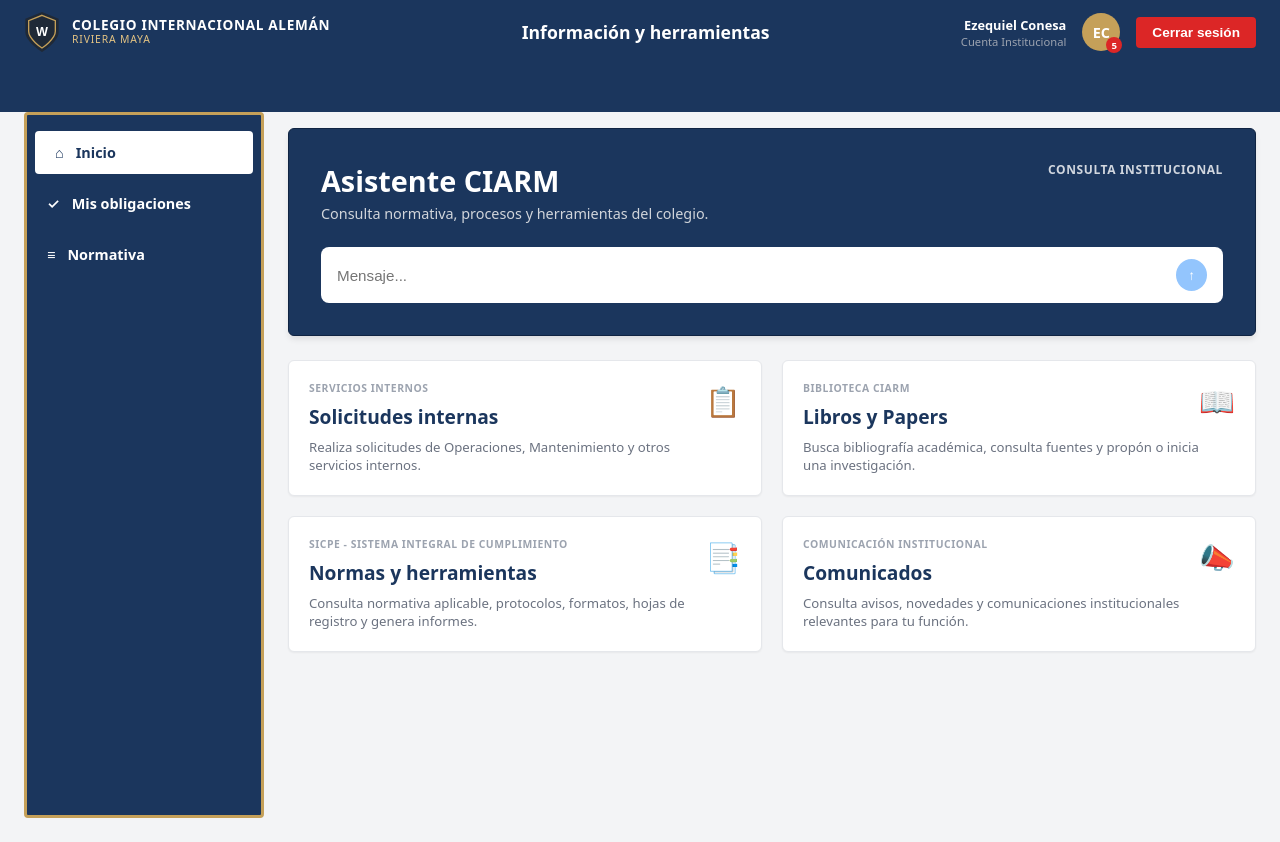
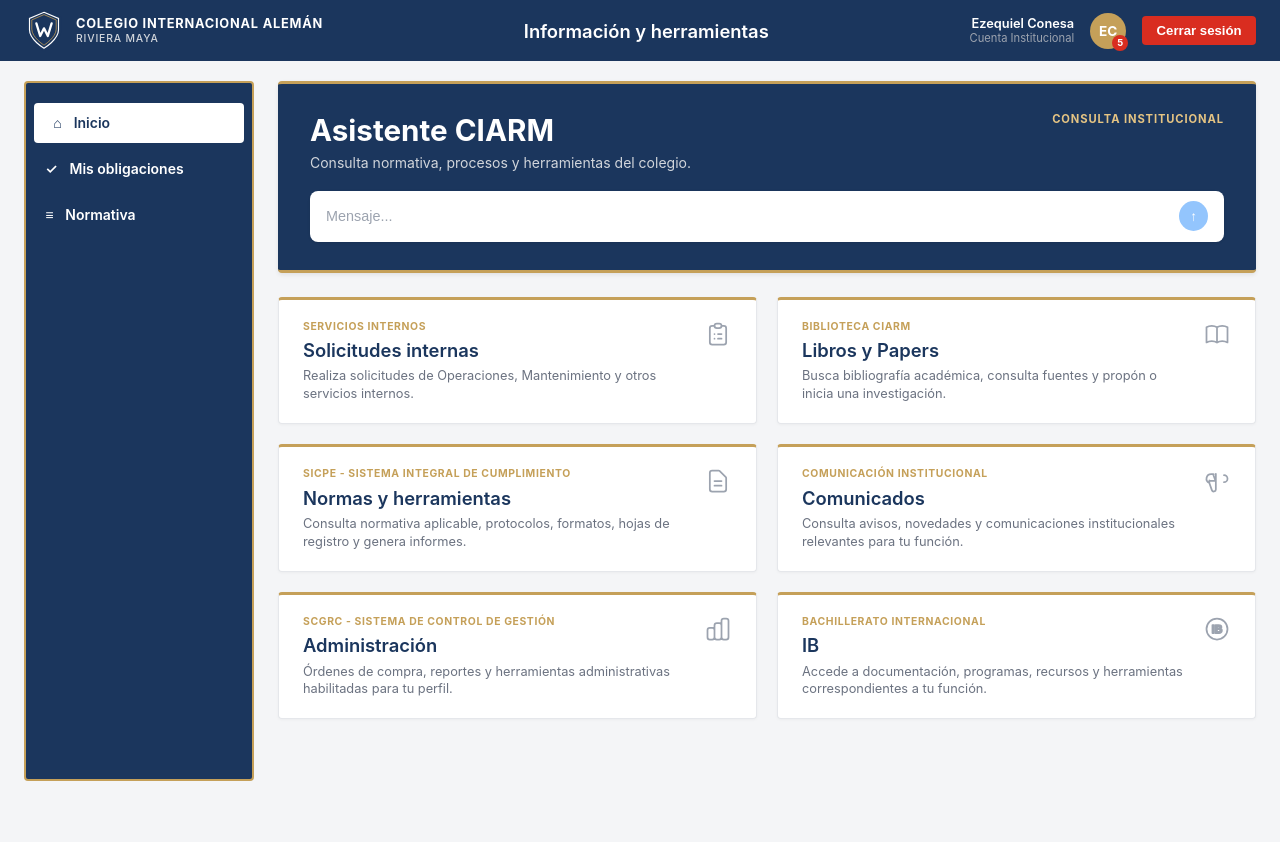
Before and after one commit to econesa-source/Portal-CIARM, a plain HTML site: page index.html in a window 1280 px wide. After the commit the page ends 801 px from the top, so only its background shows below. Drawn offline with Linux system fonts and the light colour scheme.

Commit message:
style: Réplica exacta 100% de CIARM con 6 módulos, bordes dorados superiores y escudo oficial SVG

```diff
--- a/assets/css/ciarm-theme.css
+++ b/assets/css/ciarm-theme.css
@@ -1,15 +1,15 @@
-/* Identidad Visual Real - Portal CIARM Riviera Maya */
+/* Identidad Visual Real y Exacta - Portal CIARM Riviera Maya */
 :root {
   --ciarm-navy: #1B365D;
-  --ciarm-navy-dark: #0F2342;
+  --ciarm-navy-dark: #122847;
   --ciarm-gold: #C5A059;
   --ciarm-gold-light: #E5C483;
-  --ciarm-red: #DC2626;
-  --ciarm-bg: #F3F4F6;
+  --ciarm-red: #D92D20;
+  --ciarm-bg: #F4F5F7;
   --ciarm-card-bg: #FFFFFF;
   --ciarm-text-dark: #1F2937;
   --ciarm-text-muted: #6B7280;
-  --ciarm-font: system-ui, -apple-system, BlinkMacSystemFont, "Segoe UI", Roboto, sans-serif;
+  --ciarm-font: 'Inter', -apple-system, BlinkMacSystemFont, "Segoe UI", Roboto, sans-serif;
 }
 
 * {
@@ -22,23 +22,23 @@ body {
   font-family: var(--ciarm-font);
   background-color: var(--ciarm-bg);
   color: var(--ciarm-text-dark);
+  -webkit-font-smoothing: antialiased;
 }
 
-/* Header Superior Real */
+/* Header Superior Oficial */
 .ciarm-header {
   background-color: var(--ciarm-navy);
   color: #FFFFFF;
-  padding: 0.75rem 1.5rem;
+  padding: 0.6rem 1.5rem;
   display: flex;
   justify-content: space-between;
   align-items: center;
-  border-bottom: 3rem solid var(--ciarm-navy);
 }
 
 .brand-section {
   display: flex;
   align-items: center;
-  gap: 1.5rem;
+  gap: 1.25rem;
 }
 
 .brand-logo-box {
@@ -47,27 +47,24 @@ body {
   gap: 0.75rem;
 }
 
-.brand-logo-img {
-  height: 42px;
-}
-
 .brand-title-group h1 {
-  font-size: 0.85rem;
+  font-size: 0.8rem;
   font-weight: 700;
-  letter-spacing: 0.05em;
+  letter-spacing: 0.06em;
   text-transform: uppercase;
-  line-height: 1.1;
+  color: #FFFFFF;
+  line-height: 1.2;
 }
 
 .brand-title-group h2 {
   font-size: 0.65rem;
-  font-weight: 400;
-  color: var(--ciarm-gold-light);
+  font-weight: 500;
+  color: #D1D5DB;
   letter-spacing: 0.08em;
 }
 
 .header-center-title {
-  font-size: 1.1rem;
+  font-size: 1.15rem;
   font-weight: 600;
   color: #FFFFFF;
 }
@@ -84,7 +81,8 @@ body {
 }
 
 .user-name {
-  font-weight: 700;
+  font-weight: 600;
+  color: #FFFFFF;
 }
 
 .user-role {
@@ -93,8 +91,8 @@ body {
 }
 
 .user-avatar-circle {
-  width: 38px;
-  height: 38px;
+  width: 36px;
+  height: 36px;
   border-radius: 50%;
   background-color: var(--ciarm-gold);
   color: #FFFFFF;
@@ -102,7 +100,7 @@ body {
   align-items: center;
   justify-content: center;
   font-weight: bold;
-  font-size: 0.9rem;
+  font-size: 0.85rem;
   position: relative;
 }
 
@@ -119,35 +117,42 @@ body {
   display: flex;
   align-items: center;
   justify-content: center;
+  font-weight: bold;
 }
 
 .btn-logout {
   background-color: var(--ciarm-red);
   color: white;
   border: none;
-  padding: 0.5rem 1rem;
+  padding: 0.45rem 0.9rem;
   border-radius: 4px;
   font-weight: 600;
-  font-size: 0.85rem;
+  font-size: 0.825rem;
   cursor: pointer;
+  transition: opacity 0.2s;
 }
 
-/* Layout con Marco Dorado Perimetral */
+.btn-logout:hover {
+  opacity: 0.9;
+}
+
+/* Contenedor Principal con Espaciado */
 .ciarm-workspace {
   display: flex;
-  min-height: calc(100vh - 70px);
-  padding: 0 1.5rem 1.5rem 1.5rem;
+  min-height: calc(100vh - 60px);
+  padding: 1.25rem 1.5rem;
   gap: 1.5rem;
   background-color: var(--ciarm-bg);
 }
 
-/* Sidebar Azul con Marco Dorado */
+/* Sidebar Azul con Marco y Borde Dorado Fiel */
 .ciarm-sidebar-wrapper {
-  width: 240px;
+  width: 230px;
   background-color: var(--ciarm-navy);
-  border: 3px solid var(--ciarm-gold);
+  border: 2px solid var(--ciarm-gold);
   border-radius: 4px;
-  padding: 1rem 0;
+  padding: 1.25rem 0;
+  flex-shrink: 0;
 }
 
 .sidebar-menu {
@@ -155,17 +160,17 @@ body {
 }
 
 .sidebar-item {
-  margin-bottom: 0.5rem;
+  margin-bottom: 0.4rem;
 }
 
 .sidebar-link {
   display: flex;
   align-items: center;
   gap: 0.75rem;
-  padding: 0.75rem 1.25rem;
+  padding: 0.7rem 1.2rem;
   color: #FFFFFF;
   text-decoration: none;
-  font-size: 0.9rem;
+  font-size: 0.875rem;
   font-weight: 600;
   transition: all 0.2s;
 }
@@ -177,60 +182,68 @@ body {
   margin: 0 0.5rem;
 }
 
-/* Hero Widget: Asistente CIARM */
+/* Card Hero: Asistente CIARM con Bordes Dorados Superior e Inferior */
 .hero-assistant-card {
   background-color: var(--ciarm-navy);
-  border: 1px solid var(--ciarm-navy-dark);
-  border-radius: 6px;
-  padding: 2rem;
+  border-top: 3px solid var(--ciarm-gold);
+  border-bottom: 3px solid var(--ciarm-gold);
+  border-radius: 4px;
+  padding: 1.75rem 2rem;
   color: white;
   margin-bottom: 1.5rem;
-  box-shadow: 0 4px 6px -1px rgba(0, 0, 0, 0.1);
+  box-shadow: 0 2px 4px rgba(0, 0, 0, 0.08);
 }
 
 .hero-title {
-  font-size: 1.8rem;
+  font-size: 1.85rem;
   font-weight: 700;
-  margin-bottom: 0.25rem;
+  color: #FFFFFF;
+  margin-bottom: 0.35rem;
 }
 
 .hero-subtitle {
-  font-size: 0.9rem;
+  font-size: 0.875rem;
   color: #D1D5DB;
-  margin-bottom: 1.5rem;
+  margin-bottom: 1.25rem;
 }
 
 .chat-input-box {
   background: #FFFFFF;
   border-radius: 8px;
-  padding: 0.75rem 1rem;
+  padding: 0.65rem 1rem;
   display: flex;
   align-items: center;
   justify-content: space-between;
+  box-shadow: 0 1px 3px rgba(0, 0, 0, 0.1);
 }
 
 .chat-input-box input {
   border: none;
   outline: none;
   width: 100%;
-  font-size: 0.95rem;
+  font-size: 0.9rem;
   color: var(--ciarm-text-dark);
+}
+
+.chat-input-box input::placeholder {
+  color: #9CA3AF;
 }
 
 .btn-send-chat {
   background: #93C5FD;
   border: none;
-  width: 32px;
-  height: 32px;
+  width: 30px;
+  height: 30px;
   border-radius: 50%;
   color: white;
   display: flex;
   align-items: center;
   justify-content: center;
   cursor: pointer;
+  font-weight: bold;
 }
 
-/* Grilla 2x2 de Módulos */
+/* Grilla 3x2 de Módulos con Borde Superior Dorado */
 .modules-grid {
   display: grid;
   grid-template-columns: repeat(2, 1fr);
@@ -240,37 +253,51 @@ body {
 .module-card {
   background: var(--ciarm-card-bg);
   border: 1px solid #E5E7EB;
-  border-radius: 6px;
-  padding: 1.25rem;
+  border-top: 3px solid var(--ciarm-gold); /* Borde Dorado Superior Fiel */
+  border-radius: 4px;
+  padding: 1.25rem 1.5rem;
   display: flex;
   justify-content: space-between;
   align-items: flex-start;
-  box-shadow: 0 1px 2px rgba(0, 0, 0, 0.05);
+  box-shadow: 0 1px 3px rgba(0, 0, 0, 0.04);
+  transition: transform 0.2s, box-shadow 0.2s;
+}
+
+.module-card:hover {
+  transform: translateY(-2px);
+  box-shadow: 0 4px 6px -1px rgba(0, 0, 0, 0.08);
 }
 
 .module-tag {
   font-size: 0.65rem;
   font-weight: 700;
   text-transform: uppercase;
-  color: #9CA3AF;
-  letter-spacing: 0.05em;
-  margin-bottom: 0.5rem;
+  color: var(--ciarm-gold);
+  letter-spacing: 0.06em;
+  margin-bottom: 0.4rem;
 }
 
 .module-title {
-  font-size: 1.2rem;
+  font-size: 1.15rem;
   font-weight: 600;
   color: var(--ciarm-navy);
-  margin-bottom: 0.5rem;
+  margin-bottom: 0.4rem;
 }
 
 .module-desc {
-  font-size: 0.825rem;
+  font-size: 0.8rem;
   color: var(--ciarm-text-muted);
   line-height: 1.4;
 }
 
-.module-icon-box {
-  font-size: 1.8rem;
-  color: #9CA3AF;
+.module-icon-svg {
+  width: 28px;
+  height: 28px;
+  stroke: #9CA3AF;
+  fill: none;
+  stroke-width: 1.5;
+  stroke-linecap: round;
+  stroke-linejoin: round;
+  flex-shrink: 0;
+  margin-left: 0.75rem;
 }
--- a/index.html
+++ b/index.html
@@ -8,15 +8,19 @@
   <link rel="stylesheet" href="assets/css/ciarm-theme.css">
 </head>
 <body>
-  <!-- Header Institucional Real -->
+  <!-- Header Institucional con Escudo Oficial Exacto -->
   <header class="ciarm-header">
     <div class="brand-section">
       <div class="brand-logo-box">
-        <!-- Logo SVG Escudo Colegio Alemán -->
-        <svg width="36" height="40" viewBox="0 0 100 120" fill="none" xmlns="http://www.w3.org/2000/svg">
-          <path d="M50 0L100 20V60C100 90 50 120 50 120C50 120 0 90 0 60V20L50 0Z" fill="#1F2937"/>
-          <path d="M50 10L90 26V58C90 82 50 108 50 108C50 108 10 82 10 58V26L50 10Z" stroke="#C5A059" stroke-width="4"/>
-          <text x="50%" y="60%" font-size="38" font-weight="bold" fill="#FFFFFF" text-anchor="middle" font-family="sans-serif">W</text>
+        <!-- SVG Vectorial Oficial del Escudo del Colegio Alemán -->
+        <svg width="40" height="42" viewBox="0 0 100 110" fill="none" xmlns="http://www.w3.org/2000/svg">
+          <!-- Fondo Escudo Azul Marino -->
+          <path d="M50 0L95 18V55C95 85 50 110 50 110C50 110 5 85 5 55V18L50 0Z" fill="#1B365D"/>
+          <!-- Borde Doble Blanco y Dorado -->
+          <path d="M50 6L88 22V52C88 78 50 100 50 100C50 100 12 78 12 52V22L50 6Z" stroke="#FFFFFF" stroke-width="3"/>
+          <path d="M50 12L82 26V50C82 72 50 92 50 92C50 92 18 72 18 50V26L50 12Z" stroke="#C5A059" stroke-width="2"/>
+          <!-- W Emblemática Central -->
+          <path d="M30 35L40 68L50 48L60 68L70 35" stroke="#FFFFFF" stroke-width="6" stroke-linecap="round" stroke-linejoin="round"/>
         </svg>
         <div class="brand-title-group">
           <h1>COLEGIO INTERNACIONAL ALEMÁN</h1>
@@ -42,7 +46,7 @@
     </div>
   </header>
 
-  <!-- Workspace de Contenido con Marco Dorado -->
+  <!-- Workspace con Marco Dorado y Navegación Lateral -->
   <div class="ciarm-workspace">
     <aside class="ciarm-sidebar-wrapper">
       <ul class="sidebar-menu">
@@ -64,7 +68,7 @@
       </ul>
     </aside>
 
-    <main style="flex: 1; padding-top: 1rem;" id="main-content-area">
+    <main style="flex: 1;" id="main-content-area">
       <!-- Inyección del DashboardRealComponent -->
     </main>
   </div>
--- a/src/components/dashboardReal.js
+++ b/src/components/dashboardReal.js
@@ -1,5 +1,5 @@
 /**
- * Componente Vista Principal Real - Portal CIARM
+ * Componente Vista Principal Completa (6 Módulos) - Portal CIARM
  */
 
 export class DashboardRealComponent {
@@ -18,7 +18,7 @@ export class DashboardRealComponent {
             <h2 class="hero-title">Asistente CIARM</h2>
             <p class="hero-subtitle">Consulta normativa, procesos y herramientas del colegio.</p>
           </div>
-          <span style="font-size: 0.75rem; font-weight: 700; letter-spacing: 0.05em; opacity: 0.8;">CONSULTA INSTITUCIONAL</span>
+          <span style="font-size: 0.7rem; font-weight: 700; letter-spacing: 0.08em; color: var(--ciarm-gold-light);">CONSULTA INSTITUCIONAL</span>
         </div>
         <div class="chat-input-box">
           <input type="text" placeholder="Mensaje..." id="assistant-input">
@@ -26,42 +26,79 @@ export class DashboardRealComponent {
         </div>
       </section>
 
-      <!-- Grilla 2x2 de Módulos Reales -->
+      <!-- Grilla 3x2 (6 Módulos) con Borde Superior Dorado -->
       <section class="modules-grid">
+        <!-- 1. Solicitudes internas -->
         <article class="module-card">
           <div>
             <div class="module-tag">SERVICIOS INTERNOS</div>
             <h3 class="module-title">Solicitudes internas</h3>
             <p class="module-desc">Realiza solicitudes de Operaciones, Mantenimiento y otros servicios internos.</p>
           </div>
-          <div class="module-icon-box">📋</div>
+          <svg class="module-icon-svg" viewBox="0 0 24 24">
+            <path d="M9 5H7a2 2 0 00-2 2v12a2 2 0 002 2h10a2 2 0 002-2V7a2 2 0 00-2-2h-2M9 5a2 2 0 002 2h2a2 2 0 002-2M9 5a2 2 0 012-2h2a2 2 0 012 2m-3 7h3m-3 4h3m-6-4h.01M9 16h.01"/>
+          </svg>
         </article>
 
+        <!-- 2. Libros y Papers -->
         <article class="module-card">
           <div>
             <div class="module-tag">BIBLIOTECA CIARM</div>
             <h3 class="module-title">Libros y Papers</h3>
             <p class="module-desc">Busca bibliografía académica, consulta fuentes y propón o inicia una investigación.</p>
           </div>
-          <div class="module-icon-box">📖</div>
+          <svg class="module-icon-svg" viewBox="0 0 24 24">
+            <path d="M12 6.253v13m0-13C10.832 5.477 9.246 5 7.5 5S4.168 5.477 3 6.253v13C4.168 18.477 5.754 18 7.5 18s3.332.477 4.5 1.253m0-13C13.168 5.477 14.754 5 16.5 5c1.747 0 3.332.477 4.5 1.253v13C19.832 18.477 18.247 18 16.5 18c-1.746 0-3.332.477-4.5 1.253"/>
+          </svg>
         </article>
 
+        <!-- 3. Normas y herramientas -->
         <article class="module-card">
           <div>
             <div class="module-tag">SICPE - SISTEMA INTEGRAL DE CUMPLIMIENTO</div>
             <h3 class="module-title">Normas y herramientas</h3>
             <p class="module-desc">Consulta normativa aplicable, protocolos, formatos, hojas de registro y genera informes.</p>
           </div>
-          <div class="module-icon-box">📑</div>
+          <svg class="module-icon-svg" viewBox="0 0 24 24">
+            <path d="M9 12h6m-6 4h6m2 5H7a2 2 0 01-2-2V5a2 2 0 012-2h5.586a1 1 0 01.707.293l5.414 5.414a1 1 0 01.293.707V19a2 2 0 01-2 2z"/>
+          </svg>
         </article>
 
+        <!-- 4. Comunicados -->
         <article class="module-card">
           <div>
             <div class="module-tag">COMUNICACIÓN INSTITUCIONAL</div>
             <h3 class="module-title">Comunicados</h3>
             <p class="module-desc">Consulta avisos, novedades y comunicaciones institucionales relevantes para tu función.</p>
           </div>
-          <div class="module-icon-box">📣</div>
+          <svg class="module-icon-svg" viewBox="0 0 24 24">
+            <path d="M11 5.882V19.24a1.76 1.76 0 01-3.417.592l-2.147-6.15M18 13a3 3 0 100-6M5.436 13.683A4.001 4.001 0 017 6h1.832c.41 0 .789.25 0 .588l1.54 4.311a.75.75 0 01-.702 1.001H7a4.001 4.001 0 01-1.564-.317z"/>
+          </svg>
+        </article>
+
+        <!-- 5. Administración -->
+        <article class="module-card">
+          <div>
+            <div class="module-tag">SCGRC - SISTEMA DE CONTROL DE GESTIÓN</div>
+            <h3 class="module-title">Administración</h3>
+            <p class="module-desc">Órdenes de compra, reportes y herramientas administrativas habilitadas para tu perfil.</p>
+          </div>
+          <svg class="module-icon-svg" viewBox="0 0 24 24">
+            <path d="M9 19v-6a2 2 0 00-2-2H5a2 2 0 00-2 2v6a2 2 0 002 2h2a2 2 0 002-2zm0 0V9a2 2 0 012-2h2a2 2 0 012 2v10m-6 0a2 2 0 002 2h2a2 2 0 002-2m0 0V5a2 2 0 012-2h2a2 2 0 012 2v14a2 2 0 01-2 2h-2a2 2 0 01-2-2z"/>
+          </svg>
+        </article>
+
+        <!-- 6. IB -->
+        <article class="module-card">
+          <div>
+            <div class="module-tag">BACHILLERATO INTERNACIONAL</div>
+            <h3 class="module-title">IB</h3>
+            <p class="module-desc">Accede a documentación, programas, recursos y herramientas correspondientes a tu función.</p>
+          </div>
+          <svg class="module-icon-svg" viewBox="0 0 24 24">
+            <circle cx="12" cy="12" r="9" stroke-width="1.5"/>
+            <text x="12" y="15.5" font-size="9" font-weight="bold" fill="#9CA3AF" text-anchor="middle" font-family="sans-serif">IB</text>
+          </svg>
         </article>
       </section>
     `;
```
